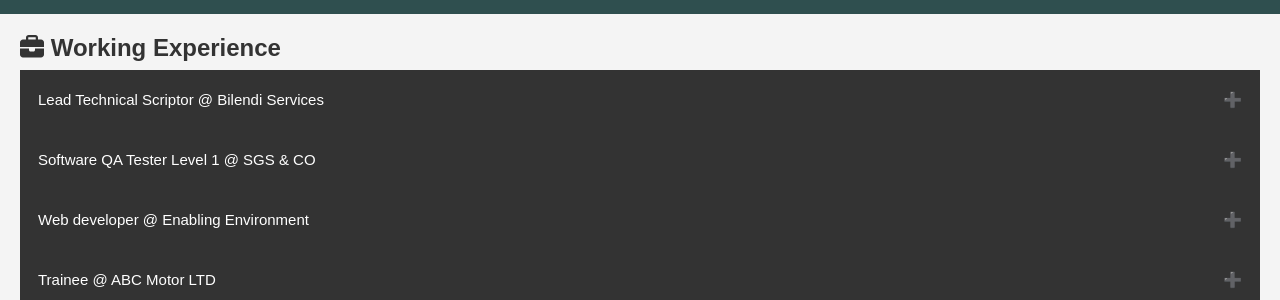
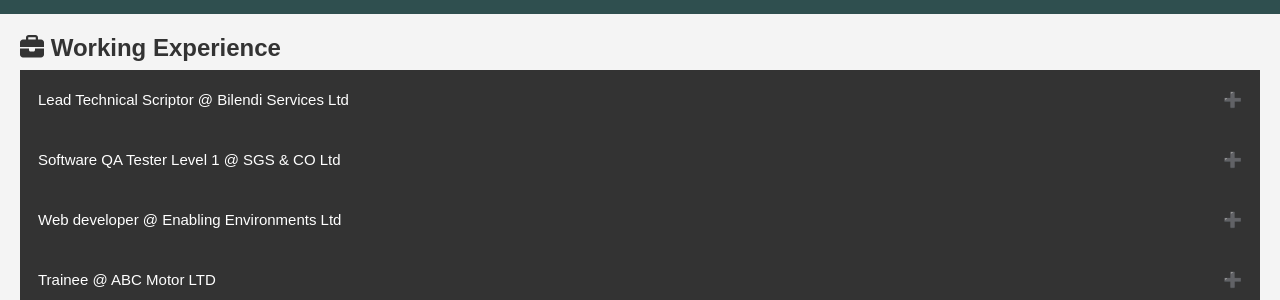
Before and after one commit to Allynesta/cv-tsx, a React (Vite) app: page / in a window 1280 px wide. Shown: the part 316-616 px from the top of the page. Built offline with nearby package versions, Linux system fonts and the light colour scheme.

Commit message:
improve experience

```diff
--- a/src/component/Experience.tsx
+++ b/src/component/Experience.tsx
@@ -28,7 +28,7 @@
 				onClick={() => togglePanel(0)}
 				aria-expanded={expandedPanel === 0}
 			>
-				Lead Technical Scriptor @ Bilendi Services
+				Lead Technical Scriptor @ Bilendi Services Ltd
 			</button>
 			<div className={`panel ${expandedPanel === 0 ? "show" : "hide"}`}>
 				<p>Implement new survey project</p>
@@ -39,7 +39,7 @@
 				onClick={() => togglePanel(1)}
 				aria-expanded={expandedPanel === 1}
 			>
-				Software QA Tester Level 1 @ SGS & CO
+				Software QA Tester Level 1 @ SGS & CO Ltd
 			</button>
 			<div className={`panel ${expandedPanel === 1 ? "show" : "hide"}`}>
 				<p>
@@ -54,7 +54,7 @@
 				onClick={() => togglePanel(2)}
 				aria-expanded={expandedPanel === 2}
 			>
-				Web developer @ Enabling Environment
+				Web developer @ Enabling Environments Ltd
 			</button>
 			<div className={`panel ${expandedPanel === 2 ? "show" : "hide"}`}>
 				<p>Maintenance of company website via WordPress</p>
```
